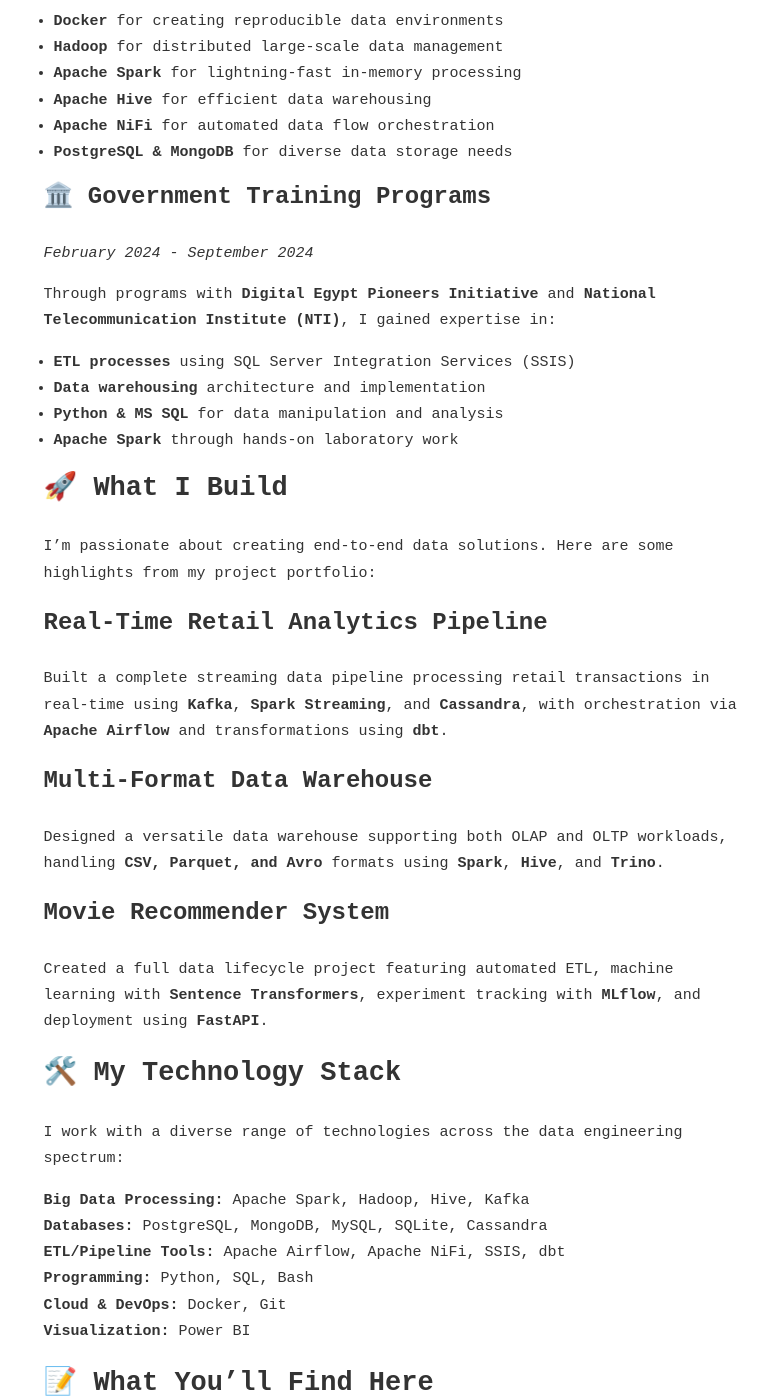
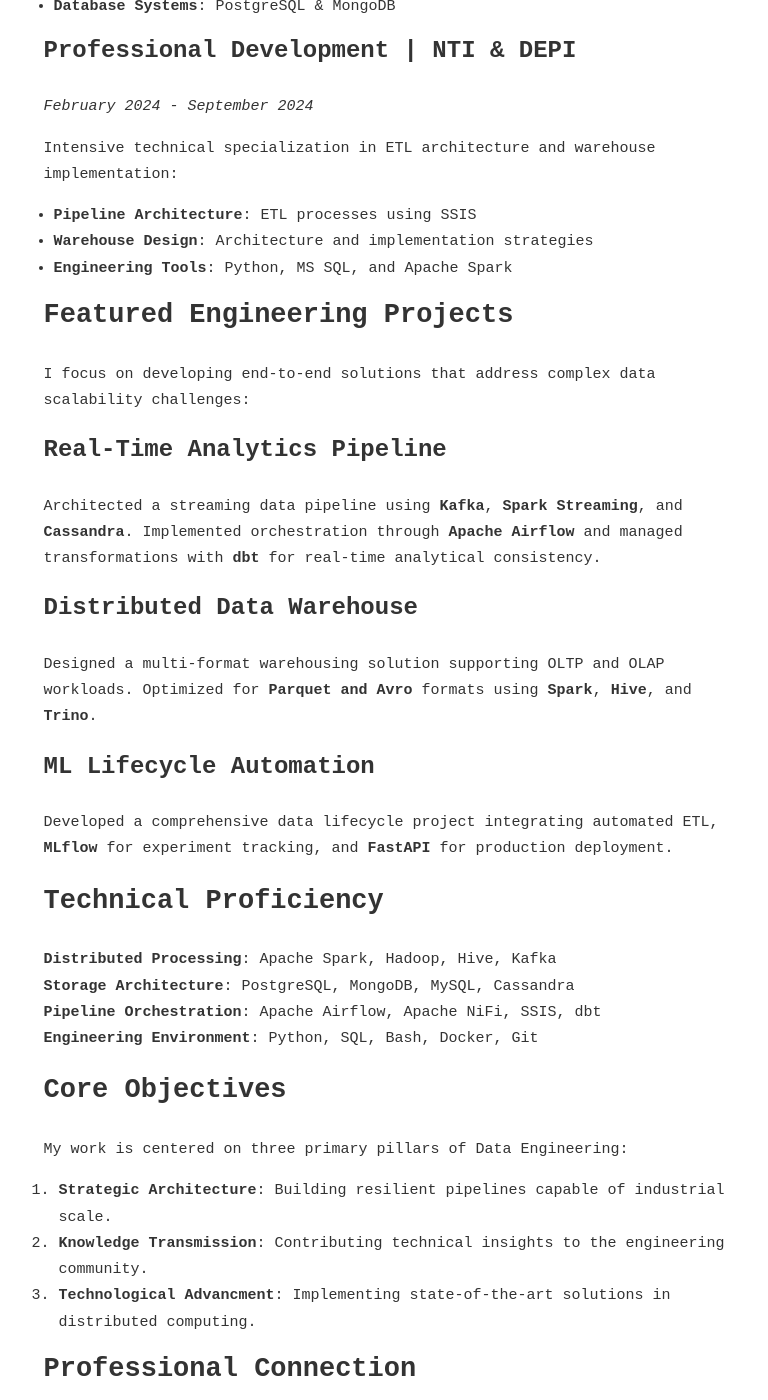
Before and after one commit to codsalah/codsalah.github.io, a Jekyll site: the page built from _posts/2025-01-28-welcome-to-my-data-engineering-journey.md, in a window 1280 px wide and 1400 px high, scrolled down 1515 px. Shown: the whole window, without its empty margins (244-1012 px from the left). Built offline with Jekyll 4.4.1, drawn with Linux system fonts in a browser that asks for light colours; some of the changed text lies outside the part shown.

Commit message:
content: formalize welcome post, add docker introduction, and remove placeholder posts

```diff
--- a/_posts/2025-01-28-welcome-to-my-data-engineering-journey.md
+++ b/_posts/2025-01-28-welcome-to-my-data-engineering-journey.md
@@ -10,95 +10,73 @@ tags: ["introduction"]
 
 Hello and welcome to my blog! I'm **Salah Algamasy**, a passionate Data Engineer and Computer Engineering student with a deep fascination for transforming raw data into meaningful insights.
 
-## 🎓 My Background
+## Academic Background
 
-I'm currently pursuing my **Bachelor's in Computer Engineering** (2020-2025), where I've built a strong foundation in:
+I am currently pursuing a **Bachelor's in Computer Engineering** (2020-2025), where I have developed a rigorous foundation in:
 
-- **Data Structures & Algorithms** - The backbone of efficient data processing
-- **Distributed Systems** - Essential for handling big data at scale
-- **Databases & Machine Learning** - Core technologies for modern data solutions
-- **Operating Systems & Networks** - Understanding the infrastructure that powers data pipelines
+- **Data Structures & Algorithms**: Optimizing computational efficiency in data processing.
+- **Distributed Computing**: Engineering systems for large-scale data management.
+- **Database Systems**: Designing high-performance storage and retrieval architectures.
+- **Infrastructure & Systems**: Understanding the low-level environments that power data pipelines.
 
-## 💼 Professional Experience
+## Professional Experience
 
-My journey in data engineering has been shaped by hands-on experience across multiple organizations:
+My technical journey has been defined by focused professional development and hands-on experience in complex data environments:
 
-### 🔄 Current Role: Data Engineer Intern at DataLoops
+### Data Engineer Intern | DataLoops
 *May 2025 - Present*
 
-I'm currently working remotely with DataLoops, a startup where I'm diving deep into:
-- Data pipeline architecture and design
-- Advanced data analysis techniques
-- Modern data management practices
+Contributing to the architecture of scalable data pipelines and implementing advanced data management practices across diverse technical environments.
 
-### 🍊 Big Data Training at Orange Digital Center Egypt
+### Big Data Specialization | Orange Digital Center
 *August 2024 - September 2024*
 
-This intensive program introduced me to enterprise-level big data technologies:
-- **Docker** for creating reproducible data environments
-- **Hadoop** for distributed large-scale data management
-- **Apache Spark** for lightning-fast in-memory processing
-- **Apache Hive** for efficient data warehousing
-- **Apache NiFi** for automated data flow orchestration
-- **PostgreSQL & MongoDB** for diverse data storage needs
+Advanced training in enterprise-level big data technologies, focusing on containerization and distributed processing:
+- **Environment Management**: Docker/Containerization
+- **Distributed Computing**: Hadoop & Apache Spark
+- **Data Warehousing**: Apache Hive
+- **Automation**: Apache NiFi
+- **Database Systems**: PostgreSQL & MongoDB
 
-### 🏛️ Government Training Programs
+### Professional Development | NTI & DEPI
 *February 2024 - September 2024*
 
-Through programs with **Digital Egypt Pioneers Initiative** and **National Telecommunication Institute (NTI)**, I gained expertise in:
-- **ETL processes** using SQL Server Integration Services (SSIS)
-- **Data warehousing** architecture and implementation
-- **Python & MS SQL** for data manipulation and analysis
-- **Apache Spark** through hands-on laboratory work
+Intensive technical specialization in ETL architecture and warehouse implementation:
+- **Pipeline Architecture**: ETL processes using SSIS
+- **Warehouse Design**: Architecture and implementation strategies
+- **Engineering Tools**: Python, MS SQL, and Apache Spark
 
-## 🚀 What I Build
+## Featured Engineering Projects
 
-I'm passionate about creating end-to-end data solutions. Here are some highlights from my project portfolio:
+I focus on developing end-to-end solutions that address complex data scalability challenges:
 
-### Real-Time Retail Analytics Pipeline
-Built a complete streaming data pipeline processing retail transactions in real-time using **Kafka**, **Spark Streaming**, and **Cassandra**, with orchestration via **Apache Airflow** and transformations using **dbt**.
+### Real-Time Analytics Pipeline
+Architected a streaming data pipeline using **Kafka**, **Spark Streaming**, and **Cassandra**. Implemented orchestration through **Apache Airflow** and managed transformations with **dbt** for real-time analytical consistency.
 
-### Multi-Format Data Warehouse
-Designed a versatile data warehouse supporting both OLAP and OLTP workloads, handling **CSV, Parquet, and Avro** formats using **Spark**, **Hive**, and **Trino**.
+### Distributed Data Warehouse
+Designed a multi-format warehousing solution supporting OLTP and OLAP workloads. Optimized for **Parquet and Avro** formats using **Spark**, **Hive**, and **Trino**.
 
-### Movie Recommender System
-Created a full data lifecycle project featuring automated ETL, machine learning with **Sentence Transformers**, experiment tracking with **MLflow**, and deployment using **FastAPI**.
+### ML Lifecycle Automation
+Developed a comprehensive data lifecycle project integrating automated ETL, **MLflow** for experiment tracking, and **FastAPI** for production deployment.
 
-## 🛠️ My Technology Stack
+## Technical Proficiency
 
-I work with a diverse range of technologies across the data engineering spectrum:
+**Distributed Processing**: Apache Spark, Hadoop, Hive, Kafka
+**Storage Architecture**: PostgreSQL, MongoDB, MySQL, Cassandra
+**Pipeline Orchestration**: Apache Airflow, Apache NiFi, SSIS, dbt
+**Engineering Environment**: Python, SQL, Bash, Docker, Git
 
-**Big Data Processing:** Apache Spark, Hadoop, Hive, Kafka
-**Databases:** PostgreSQL, MongoDB, MySQL, SQLite, Cassandra
-**ETL/Pipeline Tools:** Apache Airflow, Apache NiFi, SSIS, dbt
-**Programming:** Python, SQL, Bash
-**Cloud & DevOps:** Docker, Git
-**Visualization:** Power BI
+## Core Objectives
 
-## 📝 What You'll Find Here
+My work is centered on three primary pillars of Data Engineering:
 
-This blog is my space to share:
+1. **Strategic Architecture**: Building resilient pipelines capable of industrial scale.
+2. **Knowledge Transmission**: Contributing technical insights to the engineering community.
+3. **Technological Advancment**: Implementing state-of-the-art solutions in distributed computing.
 
-- **Technical tutorials** on data engineering tools and techniques
-- **Project deep-dives** showcasing real-world data solutions
-- **Industry insights** from my experience in the data field
-- **Learning resources** for aspiring data engineers
-- **Best practices** for building scalable data architectures
+## Professional Connection
 
-## 🎯 My Mission
-
-I believe that data is the new oil, but only when properly refined and processed. My mission is to:
-
-1. **Build robust data pipelines** that can handle any scale
-2. **Share knowledge** with the data engineering community
-3. **Explore cutting-edge technologies** in big data and analytics
-4. **Bridge the gap** between raw data and actionable insights
-
-## 🤝 Let's Connect
-
-I'm always excited to connect with fellow data enthusiasts, engineers, and anyone passionate about the power of data. Whether you're just starting your data journey or you're a seasoned professional, I'd love to hear from you!
-
-Feel free to reach out through my social channels or explore my projects on GitHub. Let's build the future of data together!
+I am always keen to engage with fellow engineers and professionals in the data space. Whether discussing distributed system design or pipeline optimization, I look forward to contributing to the broader technical dialogue.
 
 ---
 
```
Also changed, not shown: _posts/2025-01-29-spark-for-batch-processing.md (deleted, +0 -30 lines), _posts/2025-01-30-spark-sql-fundamentals.md (deleted, +0 -9 lines), _posts/2025-01-31-bash-automation-essentials.md (deleted, +0 -17 lines), _posts/2025-02-01-python-automation.md (deleted, +0 -9 lines), _posts/2025-12-23-docker-introduction.md (added, +39 -0 lines), assets/photos/docker-introduction/docker-architecture.png (added).
